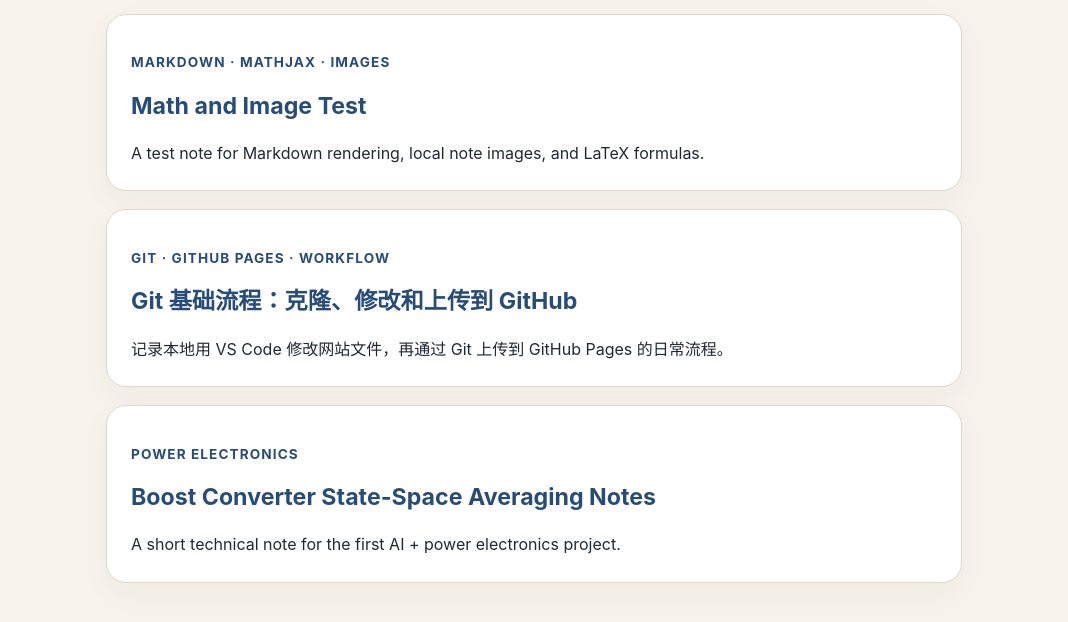
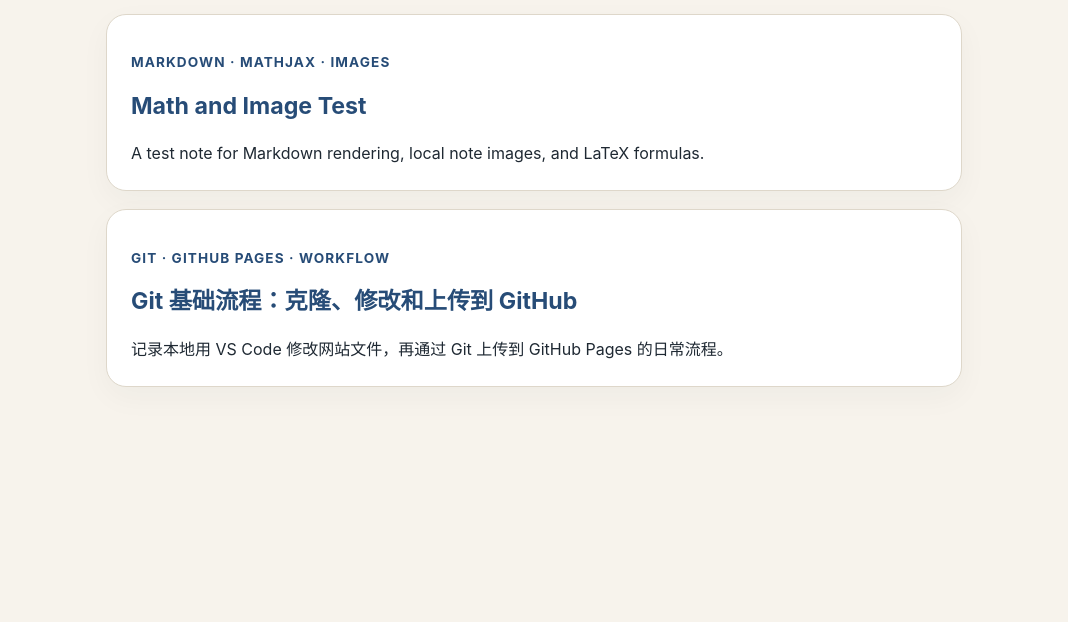
Before and after one commit to S-spice/S-spice.github.io, a plain HTML site: page notes.html in a window 1280 px wide. Shown: the part 252-874 px from the top of the page, without its empty margins (106-1174 px from the left). After the commit the page ends 800 px from the top, so only its background shows below. Drawn offline with Linux system fonts and the light colour scheme.

Commit message:
delete some message in notes.html

```diff
--- a/notes.html
+++ b/notes.html
@@ -1,11 +1,13 @@
 <!doctype html>
 <html lang="en">
+
 <head>
   <meta charset="utf-8" />
   <meta name="viewport" content="width=device-width, initial-scale=1" />
   <title>Notes | Xuchu Ma</title>
   <link rel="stylesheet" href="assets/css/style.css" />
 </head>
+
 <body>
   <header class="site-header">
     <nav class="nav">
@@ -31,12 +33,8 @@
         <h2><a href="notes/view.html?note=git-basic-flow">Git 基础流程：克隆、修改和上传到 GitHub</a></h2>
         <p>记录本地用 VS Code 修改网站文件，再通过 Git 上传到 GitHub Pages 的日常流程。</p>
       </article>
-      <article class="project-card">
-        <p class="tag">Power electronics</p>
-        <h2><a href="notes/view.html?note=boost-state-space">Boost Converter State-Space Averaging Notes</a></h2>
-        <p>A short technical note for the first AI + power electronics project.</p>
-      </article>
     </div>
   </main>
 </body>
+
 </html>
```
